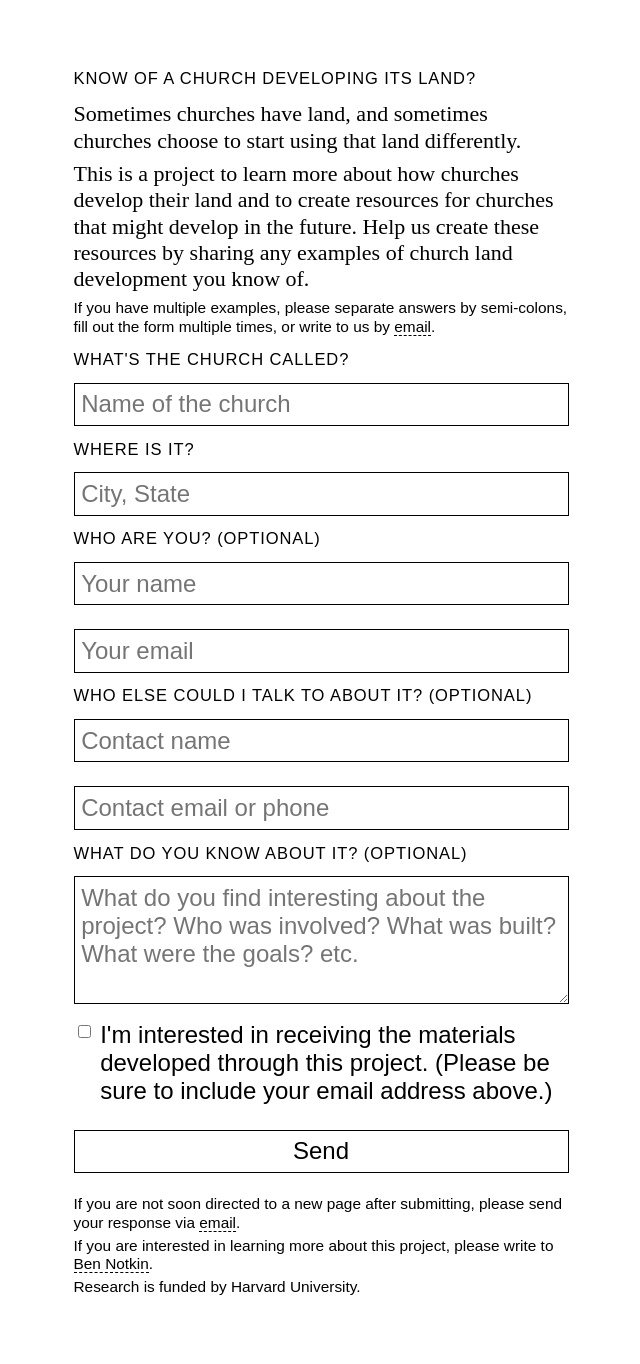
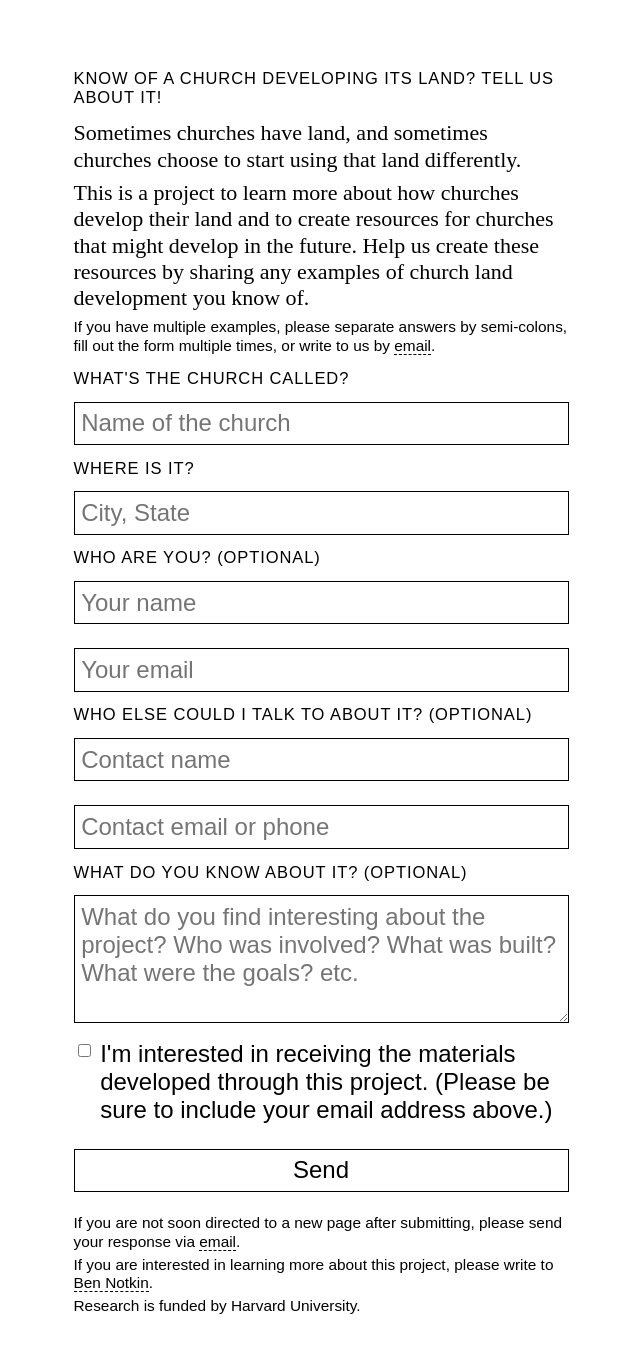
Before and after one commit to bennotkin/bennotkin.github.io, a Jekyll site: the page church-land/index.html, which Jekyll copies as it is, in a window 1280 px wide. Shown: the whole page, without its empty margins (319-959 px from the left). Built offline with Jekyll 4.4.1, drawn with Linux system fonts in a browser that asks for light colours.

Commit message:
Update index.html

```diff
--- a/church-land/index.html
+++ b/church-land/index.html
@@ -9,7 +9,7 @@
     <div class="topbox"></div>
     <div class="botbox"></div>
     <div class="midbox">
-    <h2 class="sc">Know of a church developing its land?</h2>
+    <h2 class="sc">Know of a church developing its land? Tell us about it!</h2>
       <p>Sometimes churches have land, and sometimes churches choose to start using that land differently.</p>
       <p>This is a project to learn more about how churches develop their land and to create resources for churches that might develop in the future. Help us create these resources by sharing any examples of church land development you know of.</p>
       <p class="disclaimer">If you have multiple examples, please separate answers by semi-colons, fill out the form multiple times, or write to us by <a href="mailto:notkin@gsd.harvard.edu">email</a>.</p>
@@ -81,7 +81,7 @@
       })
     </script>
       <p class="disclaimer">If you are not soon directed to a new page after submitting, please send your response via <a href="mailto:notking@gsd.harvard.edu">email</a>.<br></p>
-      <p class="disclaimer">If you are interested in learning more about this project, please write to <a href="mailto:notkin@gsd.harvard.edu">Ben Notkin</a>.
+      <p class="disclaimer">If you are interested in learning more about this project, please write to <a href="mailto:notkin@gsd.harvard.edu">Ben Notkin</a>.</p>
       <p class="disclaimer">Research is funded by Harvard University.</p>
     </div>
   </body>
```
